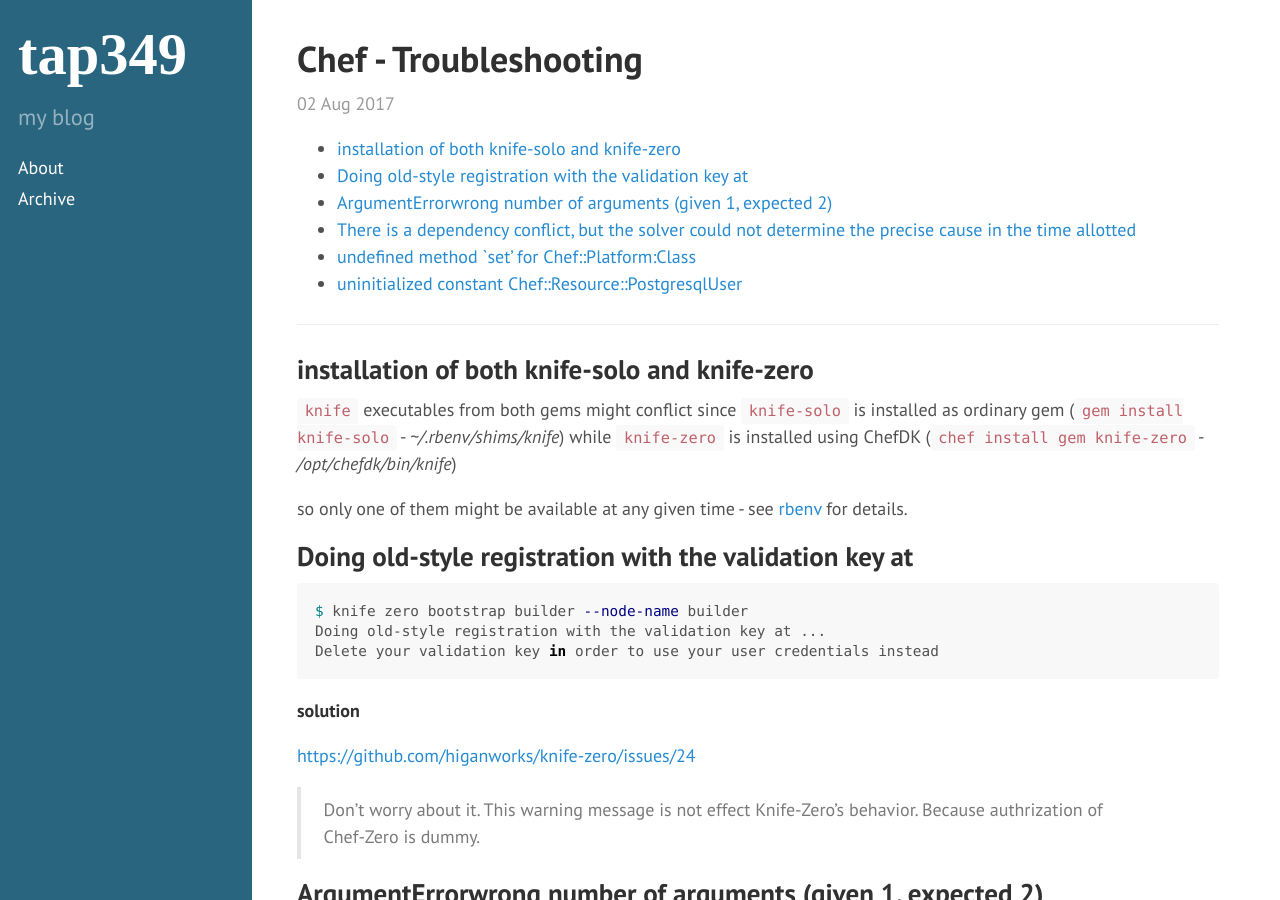
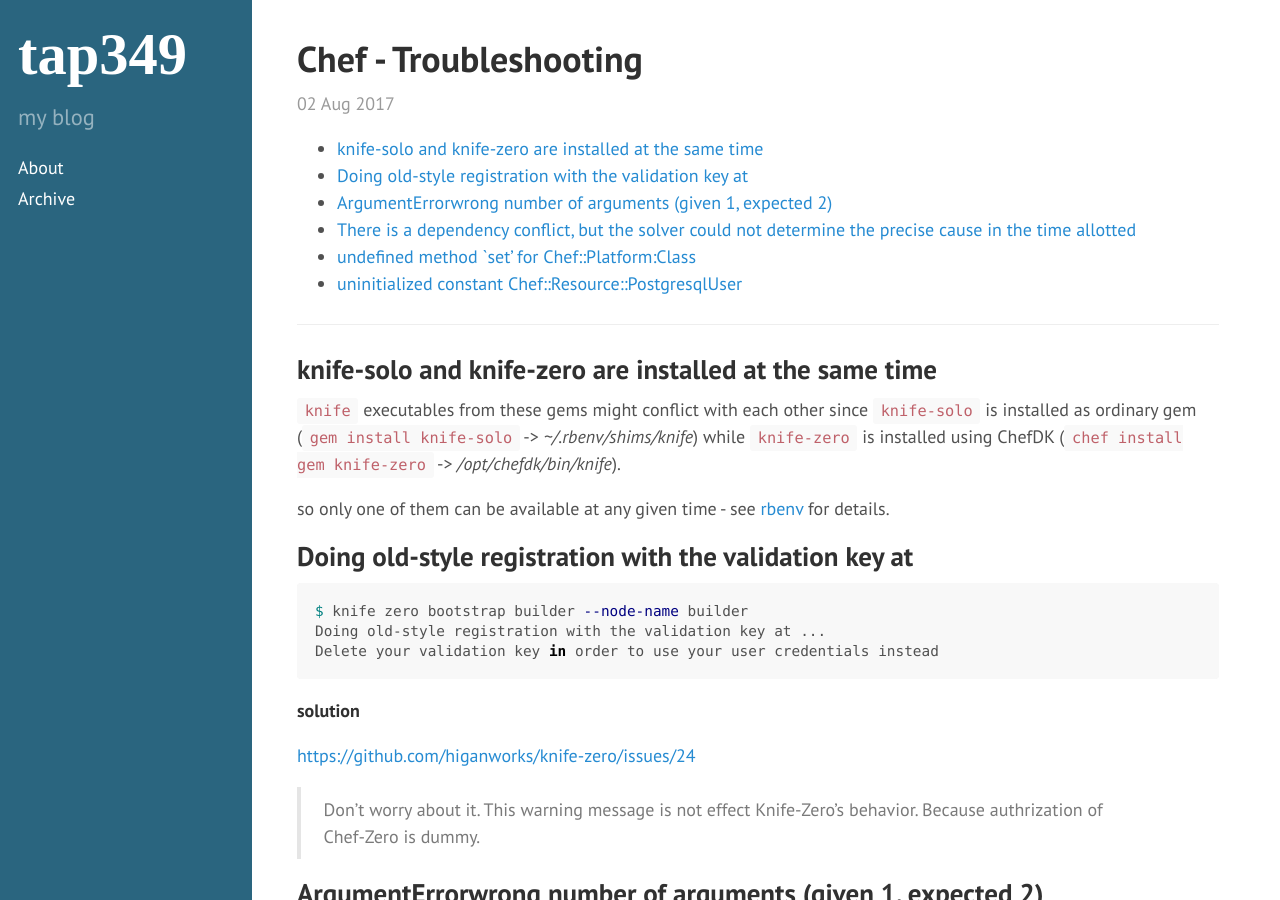
Before and after one commit to tap349/tap349.github.io, a Jekyll site: the page built from _posts/2017-08-02-chef-troubleshooting.md, in a window 1280 px wide and 900 px high. Built offline with Jekyll 4.4.1, drawn with Linux system fonts in a browser that asks for light colours.

Commit message:
update 2017-08-04_11:22:22

```diff
--- a/_posts/2017-08-02-chef-troubleshooting.md
+++ b/_posts/2017-08-02-chef-troubleshooting.md
@@ -12,14 +12,14 @@
 {:toc}
 <hr>
 
-## installation of both knife-solo and knife-zero
+## knife-solo and knife-zero are installed at the same time
 
-`knife` executables from both gems might conflict since `knife-solo` is
-installed as ordinary gem (`gem install knife-solo` - _~/.rbenv/shims/knife_)
-while `knife-zero` is installed using ChefDK (`chef install gem knife-zero` -
-_/opt/chefdk/bin/knife_)
+`knife` executables from these gems might conflict with each other since
+`knife-solo` is installed as ordinary gem (`gem install knife-solo` ->
+_~/.rbenv/shims/knife_) while `knife-zero` is installed using ChefDK
+(`chef install gem knife-zero` -> _/opt/chefdk/bin/knife_).
 
-so only one of them might be available at any given time -
+so only one of them can be available at any given time -
 see [rbenv]({% post_url 2016-03-30-rbenv %}) for details.
 
 ## Doing old-style registration with the validation key at
```
